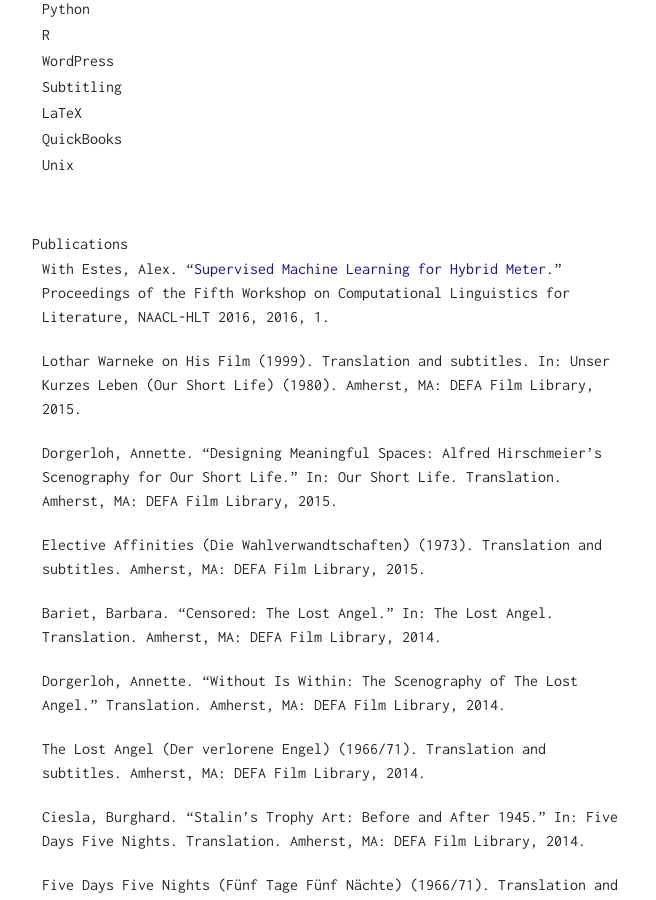
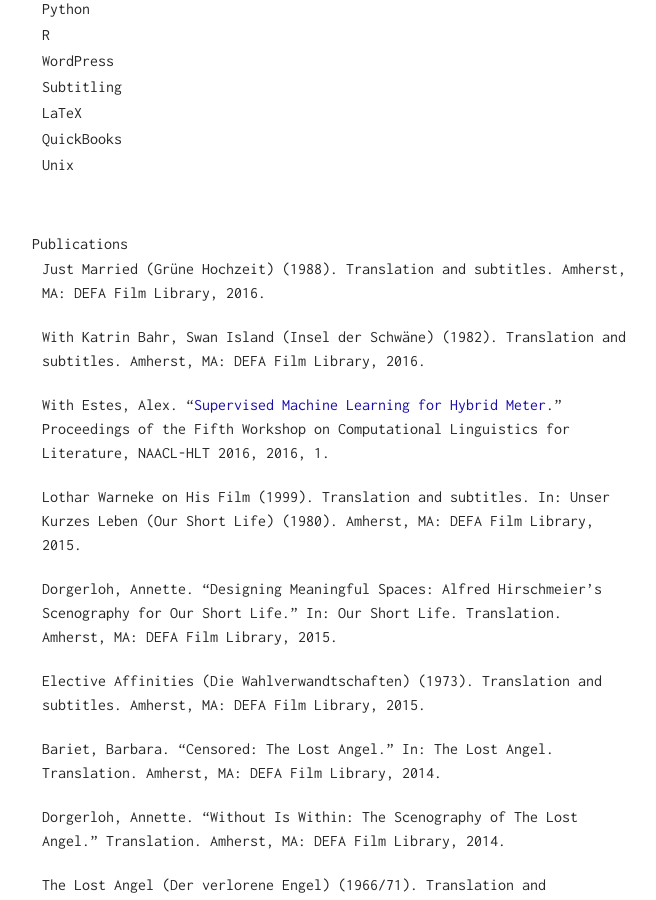
Before and after one commit to henchc/henchc.github.io, a Jekyll site: the page built from cv/index.md, in a window 1280 px wide and 900 px high, scrolled down 2274 px. Shown: the whole window, without its empty margins (308-964 px from the left). Built offline with Jekyll 4.4.1, drawn with Linux system fonts in a browser that asks for light colours.

Commit message:
cv updates

```diff
--- a/cv/index.md
+++ b/cv/index.md
@@ -104,6 +104,12 @@ Massachusetts Amherst -- September 2012 - May 2013
 <br><br>
 ### Publications
 
+- Just Married (Grüne Hochzeit) (1988). Translation and subtitles. Amherst, MA:
+DEFA Film Library, 2016.
+
+- With Katrin Bahr, Swan Island (Insel der Schwäne) (1982). Translation and subtitles. Amherst, MA:
+DEFA Film Library, 2016.
+
 - With Estes, Alex. “[Supervised Machine Learning for Hybrid Meter](http://www.aclweb.org/anthology/W/W16/W16-0201.pdf).”
 Proceedings of the Fifth Workshop on Computational Linguistics for Literature, NAACL-HLT 2016, 2016, 1.
 
```
